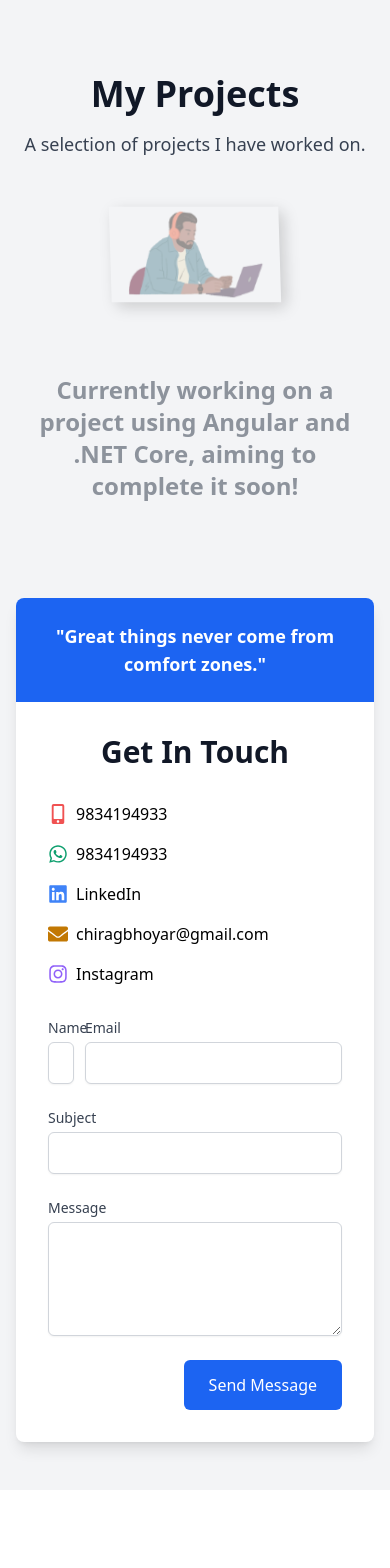
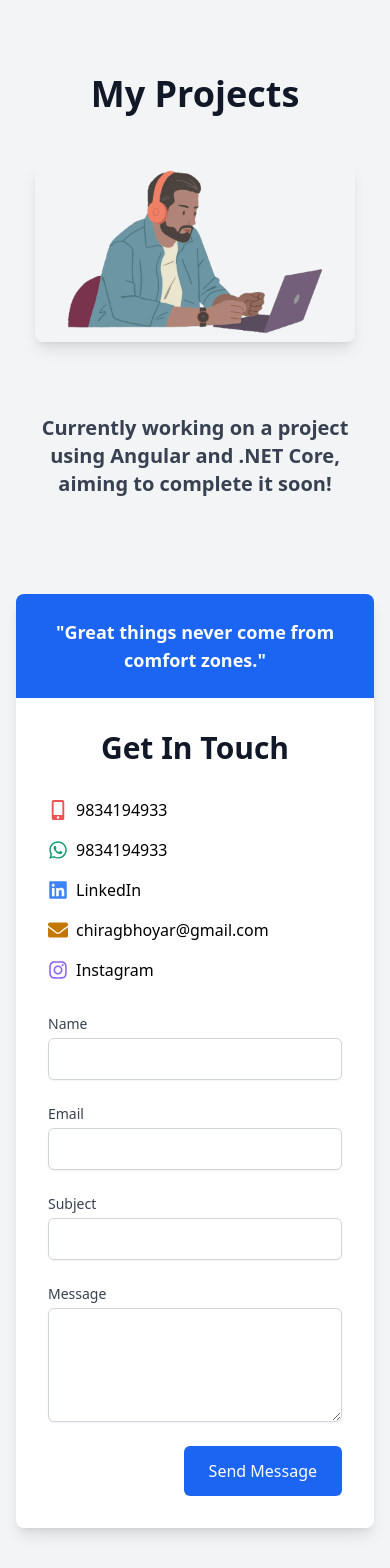
Before and after one commit to ChiragBhoyar14/Portfolio-2, a React (Vite) app: page / in a window 390 px wide. Shown: the part 6460-8028 px from the top of the page. Before the commit the page ends 7950 px from the top, so only its background shows below. Built offline with nearby package versions, Linux system fonts and the light colour scheme.

Commit message:
Solve issue in Contact section that name and email text box is now align properly

```diff
--- a/src/Component/Contact_Component.jsx
+++ b/src/Component/Contact_Component.jsx
@@ -47,7 +47,6 @@ const Contact_Component = () => {
               <p className="text-lg lg:text-xl font-bold">
                 "Great things never come from comfort zones."
               </p>
-
             </div>
           </div>
 
@@ -57,7 +56,6 @@ const Contact_Component = () => {
               <h2 className="text-3xl lg:text-4xl font-bold text-gray-900 dark:text-white mb-4">
                 Get In Touch
               </h2>
-            <spam></spam>
             </div>
 
             {/* Contact Details */}
@@ -90,7 +88,7 @@ const Contact_Component = () => {
             </div>
 
             {/* Contact Form */}
-            <form onSubmit={handleSubmit} className="grid grid-cols-1 md:grid-cols-2 gap-6">
+            <form onSubmit={handleSubmit} className="grid grid-cols-1 gap-6 md:grid-cols-2">
               {/* Name Input */}
               <div>
                 <label htmlFor="name" className="block text-sm font-medium text-gray-700 dark:text-gray-300">
@@ -122,7 +120,7 @@ const Contact_Component = () => {
                 />
               </div>
               {/* Subject Input */}
-              <div className="col-span-2">
+              <div className="md:col-span-2">
                 <label htmlFor="subject" className="block text-sm font-medium text-gray-700 dark:text-gray-300">
                   Subject
                 </label>
@@ -137,7 +135,7 @@ const Contact_Component = () => {
                 />
               </div>
               {/* Message Input */}
-              <div className="col-span-2">
+              <div className="md:col-span-2">
                 <label htmlFor="message" className="block text-sm font-medium text-gray-700 dark:text-gray-300">
                   Message
                 </label>
@@ -152,7 +150,7 @@ const Contact_Component = () => {
                 ></textarea>
               </div>
               {/* Submit Button */}
-              <div className="col-span-2 flex justify-end">
+              <div className="md:col-span-2 flex justify-end">
                 <button
                   type="submit"
                   className="inline-flex items-center px-6 py-3 border border-transparent text-base font-medium rounded-md text-white bg-blue-600 hover:bg-blue-700 focus:outline-none focus:ring-2 focus:ring-offset-2 focus:ring-blue-500"
--- a/src/Component/InProgressProject_Component.jsx
+++ b/src/Component/InProgressProject_Component.jsx
@@ -1,5 +1,4 @@
 import React from "react";
-
 
 const InProgressProject_Component = () => {
   return (
@@ -9,24 +8,21 @@ const InProgressProject_Component = () => {
           <h2 className="text-4xl lg:text-5xl font-extrabold text-gray-900 dark:text-white">
             My Projects
           </h2>
-          <p className="text-lg lg:text-xl text-gray-700 dark:text-gray-300 mt-4">
-            A selection of projects I have worked on.
-          </p>
         </div>
-        <div className="flex flex-col items-center gap-12 animate-pulse">
-          <img
-            src="/Images/InProgress.png"
-            alt="Chirag Bhoyar"
-            style={{
-              maxWidth: "48%",
-              height: "auto",
-              boxShadow: "5px 5px 15px rgba(0, 0, 0, 0.3)",
-              transform: "rotateY(10deg) rotateX(10deg)",
-              transition: "transform 0.5s"
-            }}
-            className="hover:transform hover:rotate-0"
-          />
-          <p className="text-2xl font-semibold text-gray-700 dark:text-gray-300 text-center mt-6">
+        <div className="flex flex-col items-center gap-12">
+          <div className="relative group">
+            <img
+              src="/Images/InProgress.png"
+              alt="Chirag Bhoyar"
+              className="max-w-xs md:max-w-sm lg:max-w-md h-auto rounded-lg shadow-lg transform transition duration-400 group-hover:scale-105"
+              style={{ maxHeight: '300px' }}
+            />
+            <div className="absolute inset-0 bg-gradient-to-b from-transparent to-black opacity-0 group-hover:opacity-50 transition duration-500 rounded-lg"></div>
+            <div className="absolute inset-0 flex items-center justify-center opacity-0 group-hover:opacity-100 transition duration-500 text-white text-xl lg:text-2xl font-bold">
+              In Progress...
+            </div>
+          </div>
+          <p className="text-xl lg:text-2xl font-semibold text-gray-700 dark:text-gray-300 text-center mt-6">
             Currently working on a project using Angular and .NET Core, aiming to complete it soon!
           </p>
         </div>
```
